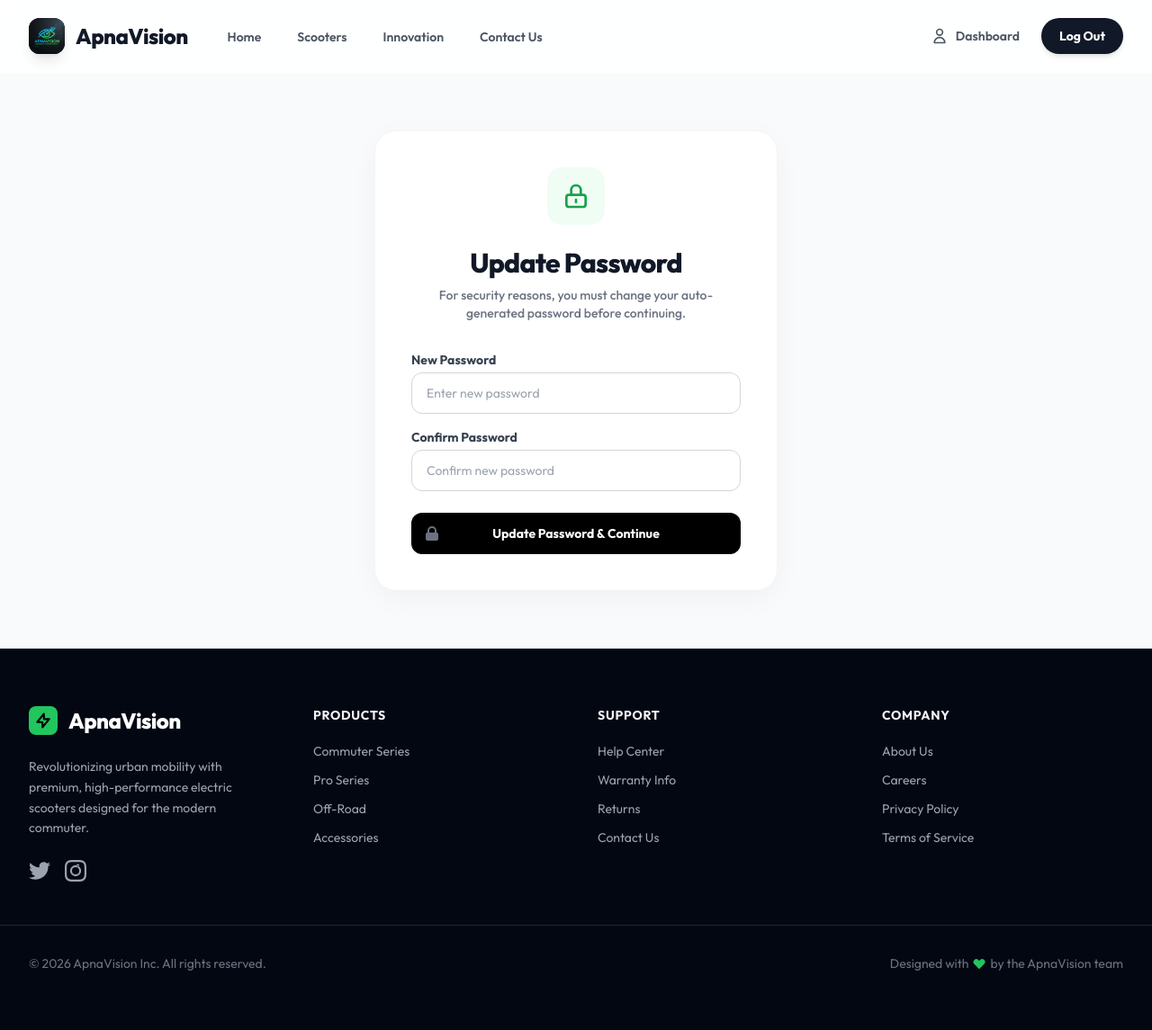
After one commit to tapesh1231/apnavision, a Flask app: page /auth/change-password in a window 1280 px wide. The commit adds this page. Shown: the whole page at 90% size. Run offline with Flask 3, Linux system fonts and the light colour scheme; the visitor is signed in with stand-in values (Sample User, id 1); data comes from the database, SQL or seed files in the repository; some libraries are stand-ins or nearby versions.

Commit message:
feat: one-time password generation for new team members and profile editing

```diff
--- a/app/__init__.py
+++ b/app/__init__.py
@@ -43,6 +43,14 @@ def create_app(config_class=Config):
     app.register_blueprint(admin_bp, url_prefix='/admin')
     app.register_blueprint(team_bp, url_prefix='/team')
 
+    @app.before_request
+    def check_password_change():
+        from flask_login import current_user
+        from flask import request, redirect, url_for
+        if current_user.is_authenticated and current_user.must_change_password:
+            if request.endpoint and request.endpoint not in ['auth.change_password', 'auth.logout', 'static']:
+                return redirect(url_for('auth.change_password'))
+
     # Register error handlers
     register_error_handlers(app)
 
--- a/app/models.py
+++ b/app/models.py
@@ -15,6 +15,9 @@ class User(db.Model, UserMixin):
     email = db.Column(db.String(120), unique=True, nullable=False, index=True)
     password_hash = db.Column(db.String(256), nullable=False)
     is_admin = db.Column(db.Boolean, default=False)
+    must_change_password = db.Column(db.Boolean, default=False)
+    profile_photo_url = db.Column(db.String(256))
+    phone_number = db.Column(db.String(32))
     created_at = db.Column(db.DateTime, default=datetime.utcnow)
 
     # Relationships
--- a/app/routes/auth.py
+++ b/app/routes/auth.py
@@ -54,3 +54,24 @@ def logout():
     logout_user()
     flash('You have been logged out.', 'info')
     return redirect(url_for('main.index'))
+
+@auth_bp.route('/change-password', methods=['GET', 'POST'])
+@login_required
+def change_password():
+    """Force password change for new team members."""
+    if request.method == 'POST':
+        new_password = request.form.get('new_password')
+        confirm_password = request.form.get('confirm_password')
+
+        if not new_password or new_password != confirm_password:
+            flash('Passwords do not match or are empty.', 'error')
+        elif len(new_password) < 6:
+            flash('Password must be at least 6 characters long.', 'error')
+        else:
+            current_user.set_password(new_password)
+            current_user.must_change_password = False
+            db.session.commit()
+            flash('Password successfully updated. Welcome!', 'success')
+            return redirect(url_for('main.dashboard'))
+
+    return render_template('auth/change_password.html')
--- /dev/null
+++ b/app/templates/auth/change_password.html
@@ -0,0 +1,53 @@
+{% extends "base.html" %}
+
+{% block title %}Change Password | ApnaVision{% endblock %}
+
+{% block content %}
+<div class="min-h-[80vh] flex items-center justify-center py-12 px-4 sm:px-6 lg:px-8 bg-gray-50">
+    <div class="max-w-md w-full space-y-8 bg-white p-10 rounded-3xl shadow-[0_8px_30px_rgb(0,0,0,0.04)] border border-gray-100 animate-fade-in-up">
+
+        <div>
+            <div class="w-16 h-16 bg-volt-50 rounded-2xl flex items-center justify-center mx-auto mb-6">
+                <svg class="w-8 h-8 text-volt-600" fill="none" stroke="currentColor" viewBox="0 0 24 24"><path stroke-linecap="round" stroke-linejoin="round" stroke-width="2" d="M12 15v2m-6 4h12a2 2 0 002-2v-6a2 2 0 00-2-2H6a2 2 0 00-2 2v6a2 2 0 002 2zm10-10V7a4 4 0 00-8 0v4h8z"></path></svg>
+            </div>
+            <h2 class="mt-2 text-center text-3xl font-extrabold text-gray-900 tracking-tight">
+                Update Password
+            </h2>
+            <p class="mt-2 text-center text-sm text-gray-500 font-medium">
+                For security reasons, you must change your auto-generated password before continuing.
+            </p>
+        </div>
+
+        <form class="mt-8 space-y-6" method="POST" action="{{ url_for('auth.change_password') }}">
+            <input type="hidden" name="csrf_token" value="{{ csrf_token() }}"/>
+
+            <div class="space-y-4">
+                <div>
+                    <label for="new_password" class="block text-sm font-bold text-gray-700 mb-1">New Password</label>
+                    <input id="new_password" name="new_password" type="password" required
+                        class="appearance-none rounded-xl relative block w-full px-4 py-3 border border-gray-300 placeholder-gray-400 text-gray-900 focus:outline-none focus:ring-2 focus:ring-volt-500 focus:border-transparent transition-shadow sm:text-sm"
+                        placeholder="Enter new password">
+                </div>
+
+                <div>
+                    <label for="confirm_password" class="block text-sm font-bold text-gray-700 mb-1">Confirm Password</label>
+                    <input id="confirm_password" name="confirm_password" type="password" required
+                        class="appearance-none rounded-xl relative block w-full px-4 py-3 border border-gray-300 placeholder-gray-400 text-gray-900 focus:outline-none focus:ring-2 focus:ring-volt-500 focus:border-transparent transition-shadow sm:text-sm"
+                        placeholder="Confirm new password">
+                </div>
+            </div>
+
+            <div>
+                <button type="submit" class="group relative w-full flex justify-center py-3 px-4 border border-transparent text-sm font-bold rounded-xl text-white bg-black hover:bg-volt-600 focus:outline-none focus:ring-2 focus:ring-offset-2 focus:ring-volt-500 transition-all duration-300">
+                    <span class="absolute left-0 inset-y-0 flex items-center pl-3">
+                        <svg class="h-5 w-5 text-gray-500 group-hover:text-white transition-colors" fill="currentColor" viewBox="0 0 20 20">
+                            <path fill-rule="evenodd" d="M5 9V7a5 5 0 0110 0v2a2 2 0 012 2v5a2 2 0 01-2 2H5a2 2 0 01-2-2v-5a2 2 0 012-2zm8-2v2H7V7a3 3 0 016 0z" clip-rule="evenodd" />
+                        </svg>
+                    </span>
+                    Update Password & Continue
+                </button>
+            </div>
+        </form>
+    </div>
+</div>
+{% endblock %}
```
Also changed, not shown: app/routes/main.py (+33 -0 lines), app/routes/team.py (+35 -6 lines), app/templates/main/dashboard.html (+39 -3 lines), app/templates/team/dashboard.html (+6 -6 lines), scratch/alter_users.py (added, +8 -0 lines).
